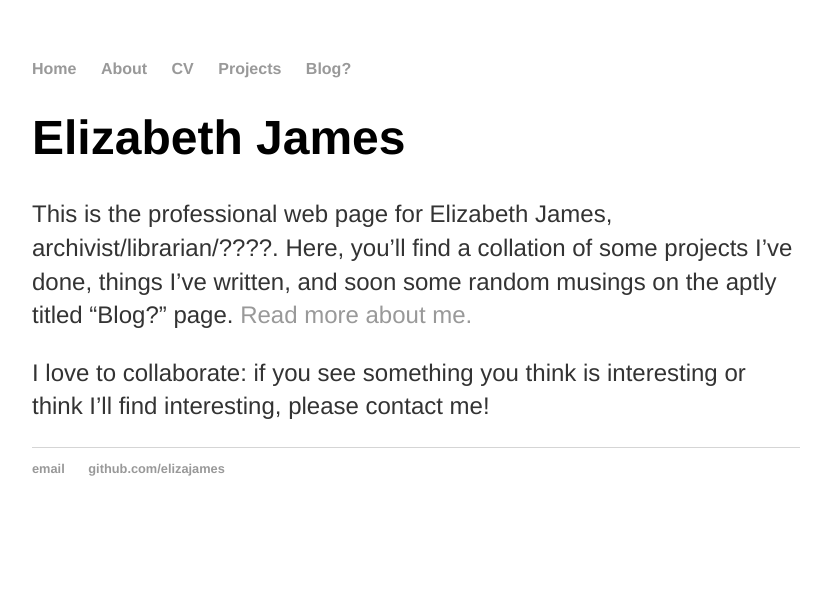
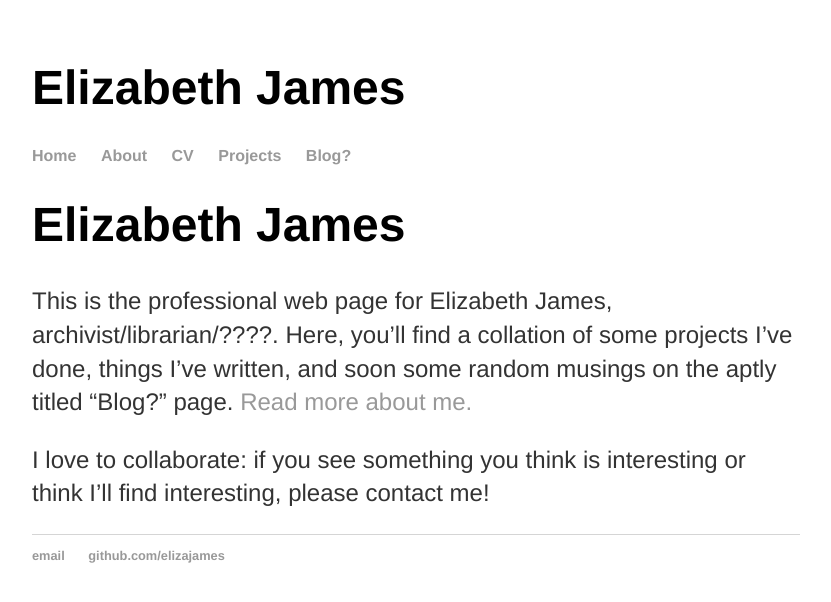
Before and after one commit to elizajames/old_site, a Jekyll site: the page built from index.html, in a window 1280 px wide. Shown: the top 602 px of the page, without its empty margins (224-1055 px from the left). Built offline with Jekyll 4.4.1, drawn with Linux system fonts in a browser that asks for light colours.

Commit message:
Update default.html

```diff
--- a/_layouts/default.html
+++ b/_layouts/default.html
@@ -6,12 +6,13 @@
 		<link rel="stylesheet" type="text/css" href="/css/main.css">
 	</head>
 	<body>
+		<h1>Elizabeth James</h1>
 		<nav>
     		<ul>
         		<li><a href="/">Home</a></li>
 	        	<li><a href="/about">About</a></li>
         		<li><a href="/cv">CV</a></li>
-            <li><a href="/projects">Projects</a></li>
+            		<li><a href="/projects">Projects</a></li>
         		<li><a href="/blog">Blog?</a></li>
     		</ul>
 		</nav>
```
